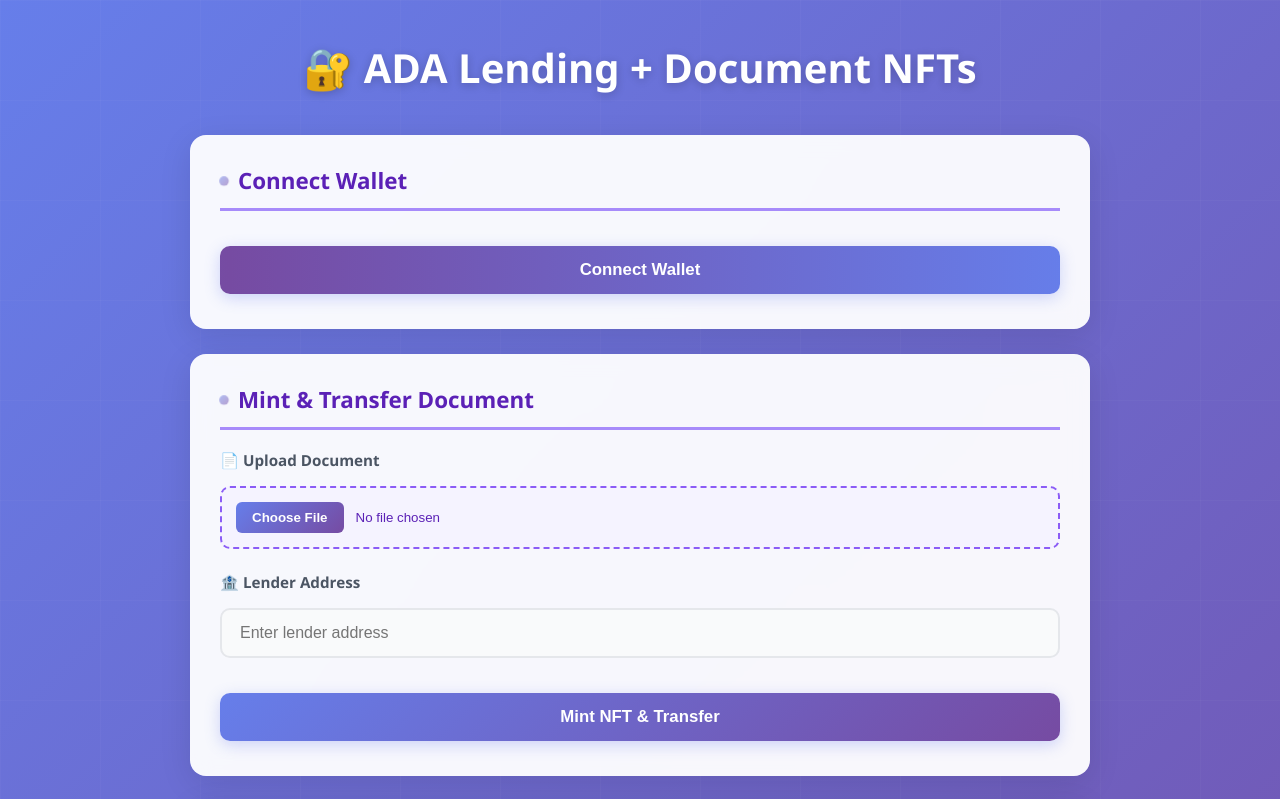
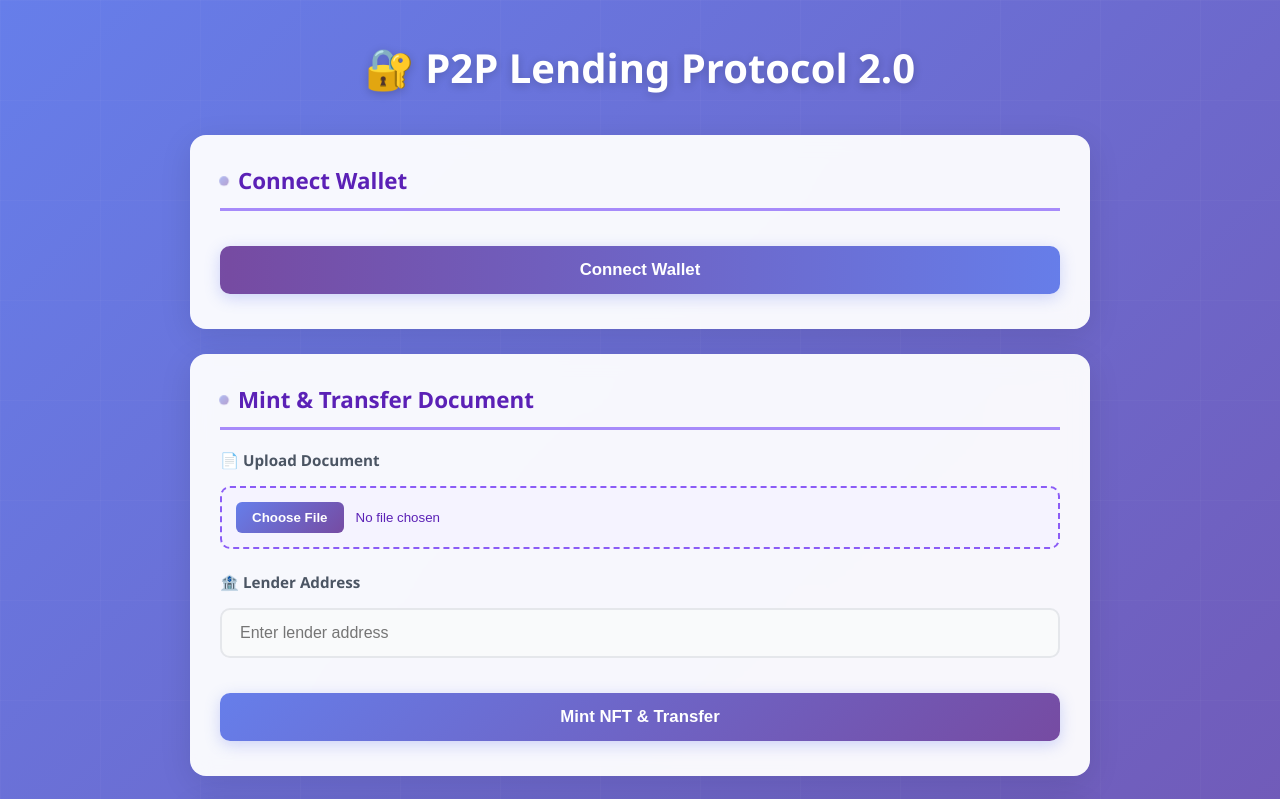
Before and after one commit to Savissy/Cardano-Dapps, a plain HTML site: page Collaterized-Lending-App/doc-lend/index.html in a window 1280 px wide. Shown: the top 799 px of the page. Drawn offline with Linux system fonts and the light colour scheme.

Commit message:
Update heading for P2P Lending Protocol

```diff
--- a/Collaterized-Lending-App/doc-lend/index.html
+++ b/Collaterized-Lending-App/doc-lend/index.html
@@ -286,7 +286,7 @@
 </head>
 <body>
 <div class="container">
-  <h1>🔐 ADA Lending + Document NFTs</h1>
+  <h1>🔐 P2P Lending Protocol 2.0</h1>
 
   <section>
     <h2>Connect Wallet</h2>
```
